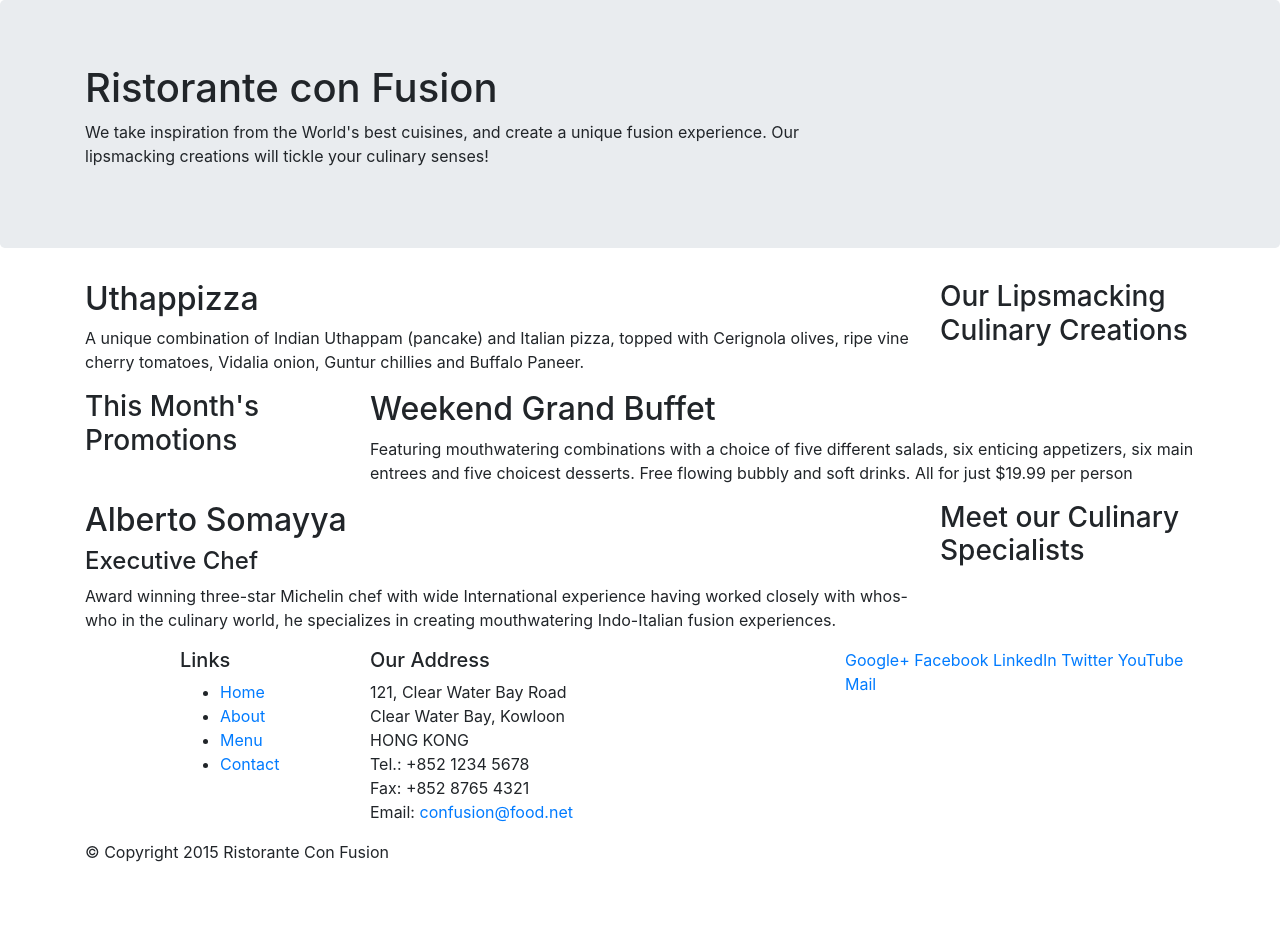
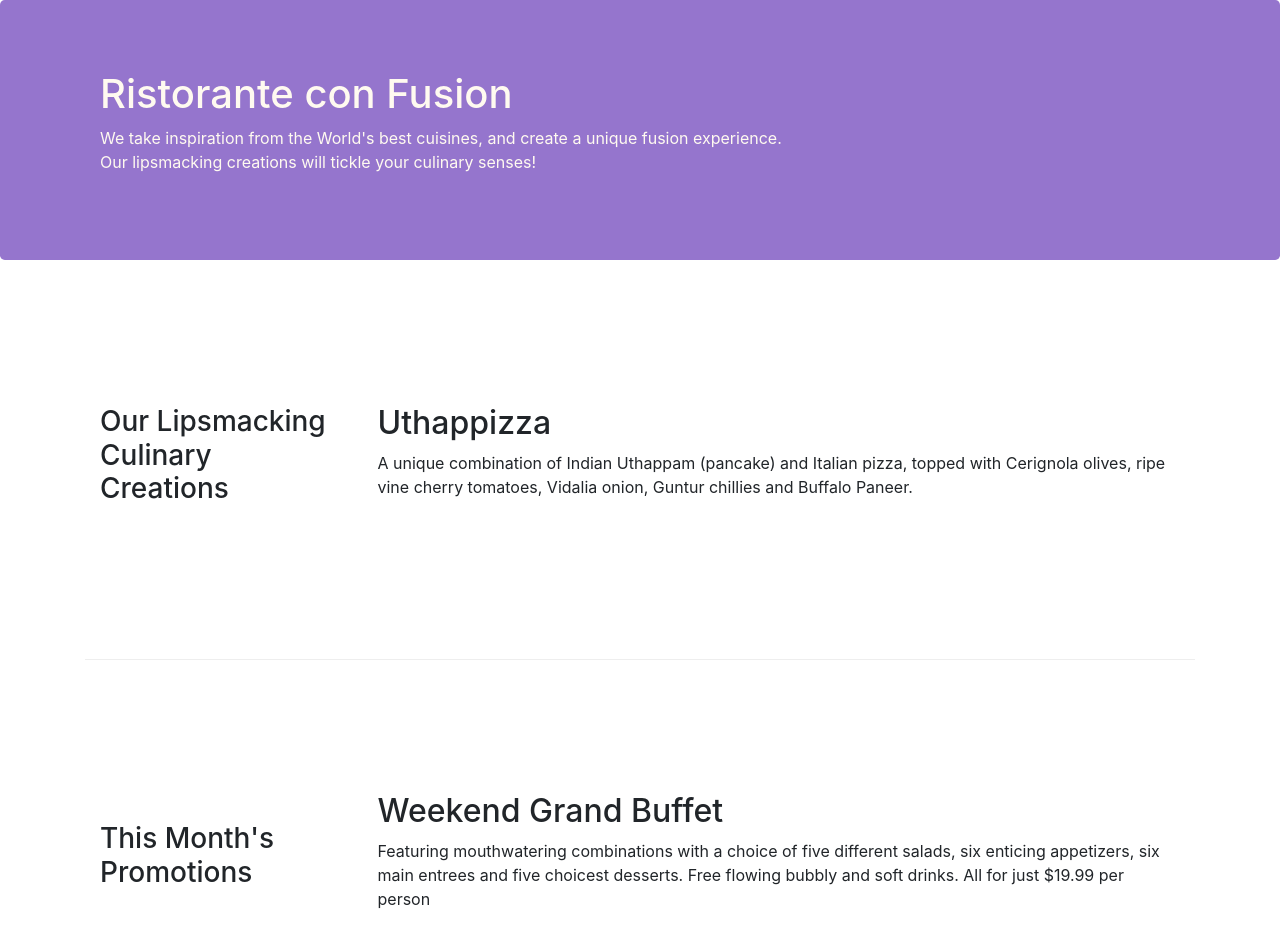
Before and after one commit to bradleyczh/assignment-1, a website: page index.html in a window 1280 px wide. Shown: the top 952 px of the page. Before the commit the page ends 880 px from the top, so only its background shows below. Drawn offline with nearby package versions, Linux system fonts and the light colour scheme.

Commit message:
add css styles

```diff
--- /dev/null
+++ b/css/styles.css
@@ -0,0 +1,30 @@
+.row-header {
+  margin: 0px auto;
+  padding: 0px auto;
+}
+
+.row-content {
+  margin: 0px auto;
+  padding: 50px 0px 50px 0px;
+  border-bottom: 1px ridge;
+  min-height: 400px;
+}
+
+.footer {
+  background-color: #D1C4E9;
+  margin: 0px auto;
+  padding: 20px 0px 20px 0px;
+}
+
+.jumbotron {
+  padding: 70px 30px 70px 30px;
+  margin: 0px auto;
+  background: #9575CD;
+  color: floralwhite;
+}
+
+address {
+  font-size: 80%;
+  margin: 0px;
+  color: #0f0f0f;
+}
--- a/index.html
+++ b/index.html
@@ -8,6 +8,7 @@
     <meta http-equiv="x-ua-compatible" content="ie=edge">
     <!-- Bootstrap CSS -->
     <link rel="stylesheet" href="node_modules/bootstrap/dist/css/bootstrap.min.css">
+    <link rel="stylesheet" href="css/styles.css">
     <title>Ristorante Con Fusion</title>
 </head>
 
@@ -15,7 +16,7 @@
 
     <header class="jumbotron">
         <div class="container">
-            <div class="row">
+            <div class="row row-header">
                 <div class="col-12 col-sm-8">
                     <h1>Ristorante con Fusion</h1>
                     <p>We take inspiration from the World's best cuisines, and create a unique fusion experience. Our lipsmacking creations will tickle your culinary senses!</p>
@@ -27,18 +28,18 @@
     </header>
 
     <div class="container">
-        <div class="row">
-            <div class="col-sm-4 order-sm-12 col-md-3 order-md-12">
+        <div class="row row-content align-items-center">
+            <div class="col-sm-4 col-md-3 flex-last">
                 <h3>Our Lipsmacking Culinary Creations</h3>
             </div>
-            <div class="col-sm order-sm-1 col-md order-md-1">
+            <div class="col-sm col-md flex-first">
                 <h2>Uthappizza</h2>
                 <p>A unique combination of Indian Uthappam (pancake) and Italian pizza, topped with Cerignola olives, ripe vine cherry tomatoes, Vidalia onion, Guntur chillies and Buffalo Paneer.</p>
             </div>
         </div>
 
 
-        <div class="row">
+        <div class="row row-content align-items-center">
             <div class="col-sm-4 col-md-3">
                 <h3>This Month's Promotions</h3>
             </div>
@@ -48,11 +49,11 @@
             </div>
         </div>
 
-        <div class="row">
-            <div class="col-sm-4 order-sm-12 col-md-3 order-md-12">
+        <div class="row row-content align-items-center">
+            <div class="col-sm-4 col-md-3 flex-last">
                 <h3>Meet our Culinary Specialists</h3>
             </div>
-            <div class="col-sm order-sm-1 col-md order-md-1">
+            <div class="col-sm col-md flex-first">
                 <h2>Alberto Somayya</h2>
                 <h4>Executive Chef</h4>
                 <p>Award winning three-star Michelin chef with wide International experience having worked closely with whos-who in the culinary world, he specializes in creating mouthwatering Indo-Italian fusion experiences. </p>
@@ -60,12 +61,12 @@
         </div>
     </div>
 
-    <footer>
+    <footer class="footer">
         <div class="container">
             <div class="row">
                 <div class="col-5 offset-1 col-sm-2">
                     <h5>Links</h5>
-                    <ul>
+                    <ul class="list-unstyled">
                         <li><a href="#">Home</a></li>
                         <li><a href="#">About</a></li>
                         <li><a href="#">Menu</a></li>
@@ -81,10 +82,10 @@
 		              Tel.: +852 1234 5678<br>
 		              Fax: +852 8765 4321<br>
 		              Email: <a href="mailto:confusion@food.net">confusion@food.net</a>
-		           </address>
+		             </address>
                 </div>
-                <div class="col col-sm-4">
-                    <div>
+                <div class="col col-sm-4 align-self-center">
+                    <div style="text-align: center">
                         <a href="http://google.com/+">Google+</a>
                         <a href="http://www.facebook.com/profile.php?id=">Facebook</a>
                         <a href="http://www.linkedin.com/in/">LinkedIn</a>
@@ -94,7 +95,7 @@
                     </div>
                 </div>
            </div>
-           <div class="row">
+           <div class="row justify-content-center">
                 <div class="col-auto">
                     <p>© Copyright 2015 Ristorante Con Fusion</p>
                 </div>
```
